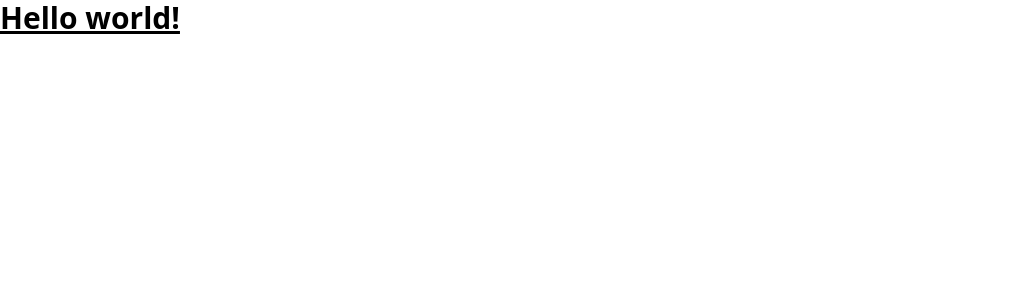
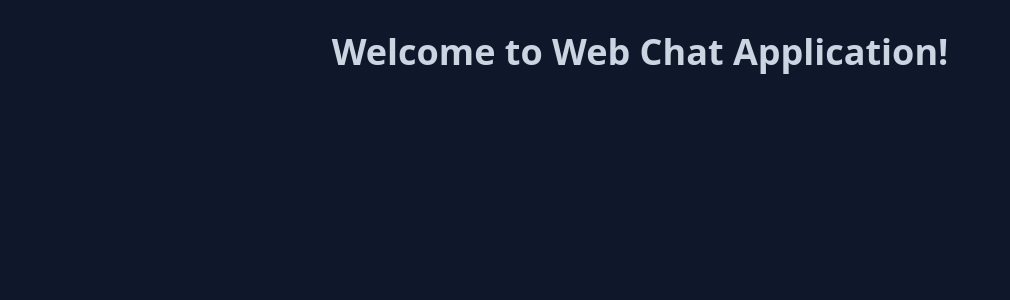
Before and after one commit to fearwarden/web-chat-frontend, a React (Vite) app: page / in a window 1280 px wide. Shown: the top 300 px of the page, without its empty margins (0-1010 px from the left). Built offline with nearby package versions, Linux system fonts and the light colour scheme.

Commit message:
project body setup

```diff
--- a/index.html
+++ b/index.html
@@ -4,7 +4,7 @@
     <meta charset="UTF-8" />
     <link rel="icon" type="image/svg+xml" href="/vite.svg" />
     <meta name="viewport" content="width=device-width, initial-scale=1.0" />
-    <title>Vite + React</title>
+    <title>Web Chat Application</title>
   </head>
   <body>
     <div id="root"></div>
--- a/src/App.jsx
+++ b/src/App.jsx
@@ -1,9 +1,11 @@
-import { useState } from "react";
+import React, { useEffect, useState } from "react";
 
 function App() {
   return (
-    <div>
-      <h1 className="text-3xl font-bold underline">Hello world!</h1>
+    <div className="h-screen flex item-center justify-center bg-slate-900">
+      <h1 className="text-4xl font-bold text-slate-300 mt-8">
+        Welcome to Web Chat Application!
+      </h1>
     </div>
   );
 }
```
